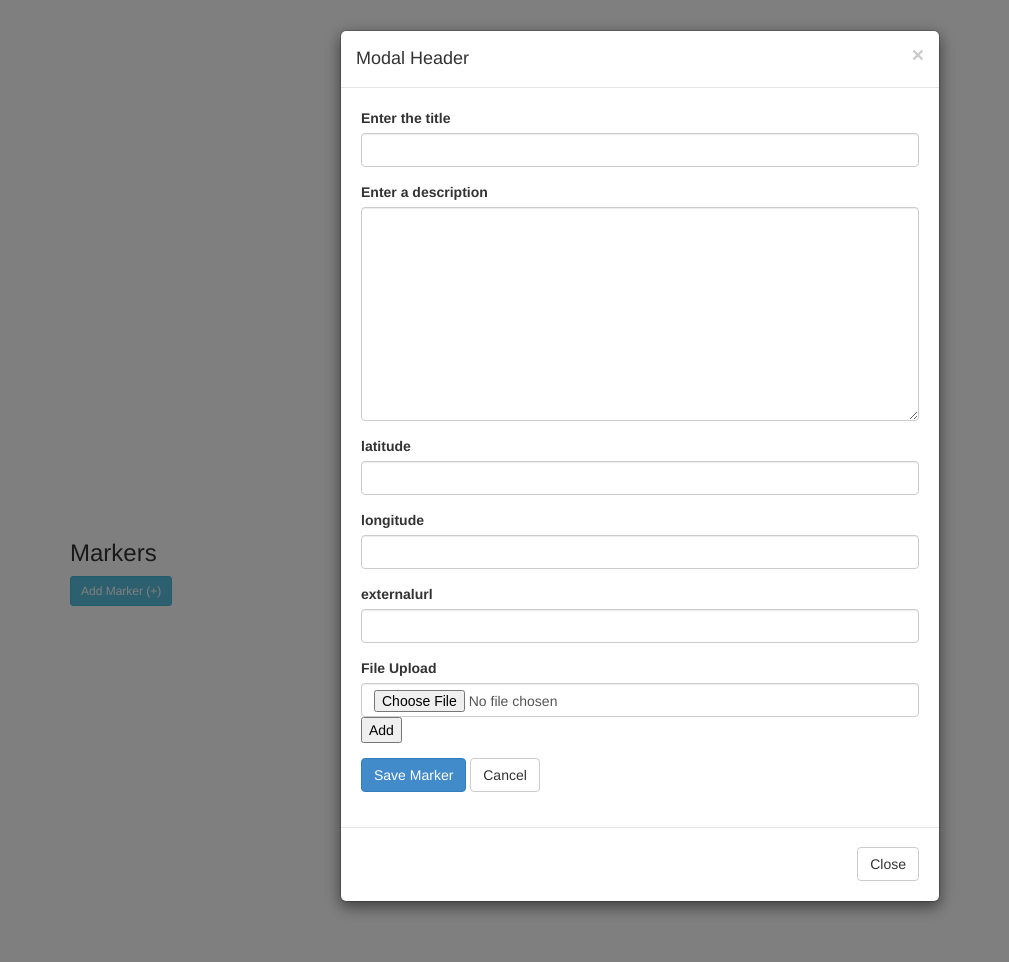
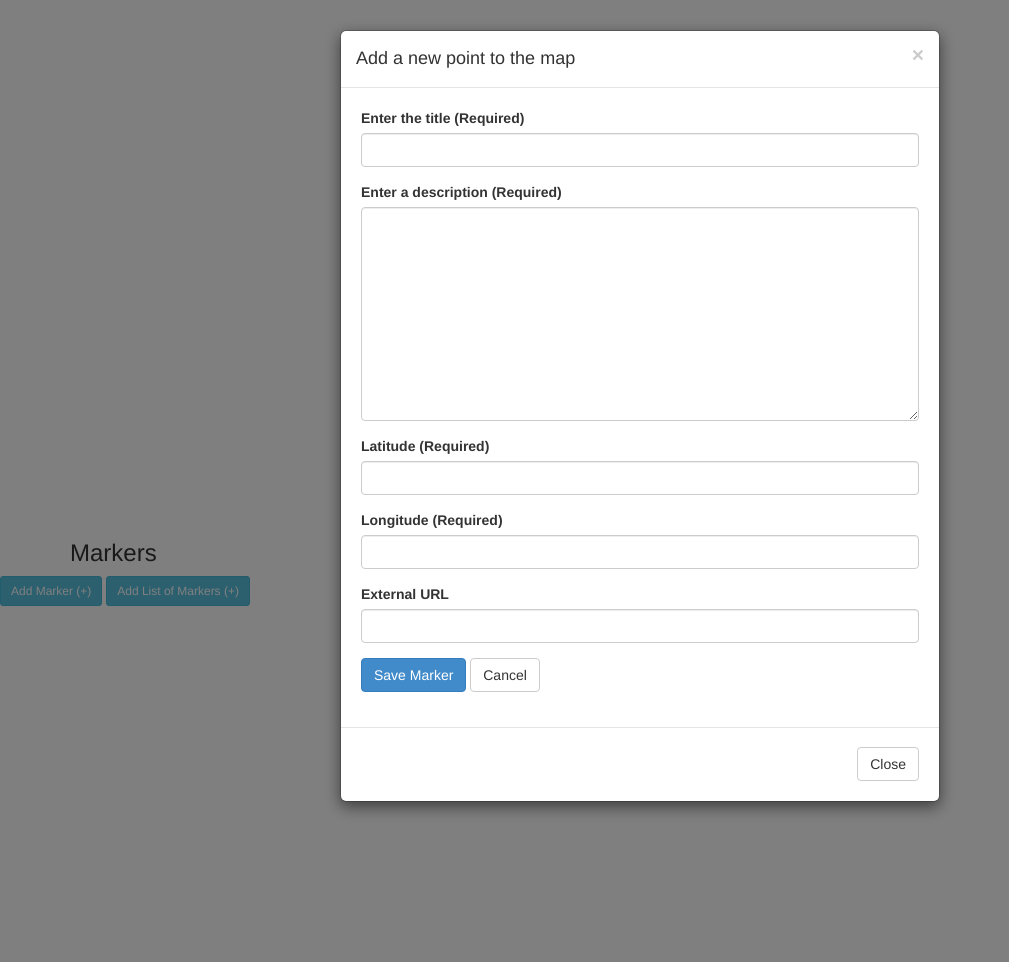
Before and after one commit to penzance/artifact, a Django app: template artifact/templates/artifact/location.html in a window 1280 px wide, after a click on "Add Marker (+)". Shown: the whole page, without its empty margins (0-1009 px from the left). Run offline with Django 3.2, Linux system fonts and the light colour scheme; the template is opened without the code that fills it: most values are stand-ins (such as "Sample title", 1, 10 or a date in 2020); parts of the project's set-up code (start-up, migrations or seed data) failed here and were passed over; some libraries are stand-ins or nearby versions.

Commit message:
Trying to upload CSVs

```diff
--- a/artifact/static/artifact/js/controllers/add_new_map_controller.js
+++ b/artifact/static/artifact/js/controllers/add_new_map_controller.js
@@ -44,6 +44,7 @@
           'markers': []
         });
       });
+      $('#myModal').modal('hide')
     };
   }]);
 })();
--- a/artifact/templates/artifact/location.html
+++ b/artifact/templates/artifact/location.html
@@ -55,50 +55,43 @@
 			<div class="modal-content">
 			  <div class="modal-header">
 				<button type="button" class="close" data-dismiss="modal">&times;</button>
-				<h4 class="modal-title">Modal Header</h4>
+				<h4 class="modal-title">Add a new point to the map</h4>
 			  </div>
 
 			  <div class="modal-body">
-				<form ng-submit="processForm()">
+				<form ng-submit="processForm()" id="form1">
 
 				  <div id="title-group" class="form-group" ng-class="{ 'has-error' : errorTitle }">
-				  	<label class="control-label requiredField" for="id_title">Enter the title</label>
-				  	<input type="text" name="title" ng-model="formData.title" maxlength="50" id="id_title" class="form-control" />
+				  	<label class="control-label requiredField" for="id_title">Enter the title (Required)</label>
+				  	<input type="text" name="title" ng-model="formData.title" maxlength="50" id="id_title" class="form-control" required>
 				  	<span class="help-block" ng-show="errorTitle">{{ errorTitle }}</span>
 				  </div>
 
 				  <div id="description-group" class="form-group" ng-class="{ 'has-error' : errorDescription }">
-				  	<label class="control-label requiredField" for="id_description">Enter a description</label>
-				  	<textarea name="description" ng-model="formData.description" id="id_description" class="form-control" cols="30" rows="10"></textarea>
+				  	<label class="control-label requiredField" for="id_description">Enter a description (Required)</label>
+				  	<textarea name="description" ng-model="formData.description" id="id_description" class="form-control" cols="30" rows="10" required></textarea>
 				  	<span class="help-block" ng-show="errorDescription">{{ errorDescription }}</span>
 				  </div>
 
 				  <div id="latitude-group" class="form-group" ng-class="{ 'has-error' : errorlatitude }">
-					<label class="control-label" for="id_latitude">latitude</label>
-					<input type="text" id="id_latitude" name="latitude" ng-model="formData.latitude" maxlength="25" class="form-control"/>
+					<label class="control-label" for="id_latitude">Latitude (Required)</label>
+					<input type="text" id="id_latitude" name="latitude" ng-model="formData.latitude" maxlength="25" class="form-control" required>
 					<span class="help-block" ng-show="errorLatitude">{{ errorlatitude }}</span>
 				  </div>
 
 				  <div id="longitude-group" class="form-group" ng-class="{ 'has-error' : errorLongitude }">
-					<label class="control-label" for="id_longitude">longitude</label>
-					<input type="text" id="id_longitude" name="longitude" ng-model="formData.longitude" maxlength="25" class="form-control"/>
+					<label class="control-label" for="id_longitude">Longitude (Required)</label>
+					<input type="text" id="id_longitude" name="longitude" ng-model="formData.longitude" maxlength="25" class="form-control" required>
 					<span class="help-block" ng-show="errorLongitude">{{ errorLongitude }}</span>
 				  </div>
 
 			  	  <div id="externalurl-group" class="form-group" ng-class="{ 'has-error' : errorExternalurl }">
-					<label class="control-label" for="id_externalurl">externalurl</label>
-					<input type="text" id="id_externalurl" name="externalurl" ng-model="formData.externalurl" maxlength="250" class="form-control"/>
+					<label class="control-label" for="id_externalurl">External URL</label>
+					<input type="text" id="id_externalurl" name="externalurl" ng-model="formData.externalurl" maxlength="250" class="form-control">
 					<span class="help-block" ng-show="errorExternalurl">{{ errorExternalurl }}</span>
 				  </div>
 
-				  	<div id="fileupload-group" class="form-group" ng-class="{ 'has-error' : errorFileupload }">
-					<label class="control-label" for="id_fileupload">File Upload</label>
-					<input type="file" id="id_fileupload" name="fileupload" ng-model="formData.fileupload" class="form-control"/>
-					<button ng-click="add()">Add</button>
-					<span class="help-block" ng-show="errorExternalurl">{{ errorFileUpload }}</span>
-				  </div>
-
-				  <button type="submit" class="btn btn-primary">
+				  <button type="submit" class="btn btn-primary" form="form1">
       				 Save Marker
   					</button>
 				  <button type="button" class="btn btn-default" data-dismiss="modal">Cancel</button
@@ -113,7 +106,44 @@
 			</div>
 		  </div>
 		</div>
+
+
+		<!-- Add multiple points modal -->
+		<div class="modal fade" id="addlist" role="dialog">
+			<div class="modal-dialog">
+			<!-- Modal content-->
+				<div class="modal-content">
+			  		<div class="modal-header">
+						<button type="button" class="close" data-dismiss="modal">&times;</button>
+						<h4 class="modal-title">Add a list of points to the map</h4>
+			  		</div>
+
+			  		<div class="modal-body">
+			  		You can use this form to upload a list of points in a CSV file. Use this particular file format: (add file format here.)<br><br>
+			  		<form enctype="multipart/form-data">
+			  		<input id="fileUpload" type="file" name="fileUpload" file-model="myFile"/><br>
+				  <button type="button" class="btn btn-default" data-dismiss="modal">Cancel</button>
+				</form>
+				<button type="submit" class="btn btn-primary" ng-click="processAddPoints()">
+      				Save Marker
+  				</button>
+			  </div>
+
+			  <div class="modal-footer">
+				<button type="button" class="btn btn-default"
+				data-dismiss="modal">Close</button>
+			  </div>
+			  		</form>
+			  		</div>
+			  	</div>
+			</div>
+		</div>
+
+
+
+
 		<button id="add-location" type="button" class="btn btn-info btn-sm" data-toggle="modal" data-target="#myModal">Add Marker (+)</button>
+		<button id="add-list" type="button" class="btn btn-info btn-sm" data-toggle="modal" data-target="#addlist">Add List of Markers (+)</button>
 	</div>
 {% endverbatim %}
 </body>
--- a/artifact/urls.py
+++ b/artifact/urls.py
@@ -11,5 +11,6 @@
     url(r'^api/v1/maps/(?P<canvas_course_id>\d+)$', api.map_collection, name='maps'),
     url(r'^api/v1/markers/(?P<map_id>\d+)$', api.marker_collection, name='markers'),
     url(r'^api/v1/location/(?P<map_id>\d+)$', api.map_location, name='map_location'),
+    url(r'^api/v1/csvpoints/(?P<map_id>\d+)$', api.csv_points, name='csv_points'),
 
 ]
```
Also changed, not shown: artifact/api.py (+33 -0 lines), artifact/static/artifact/js/controllers/location_controller.js (+13 -11 lines), artifact/templates/artifact/map_index.html (+16 -15 lines).
